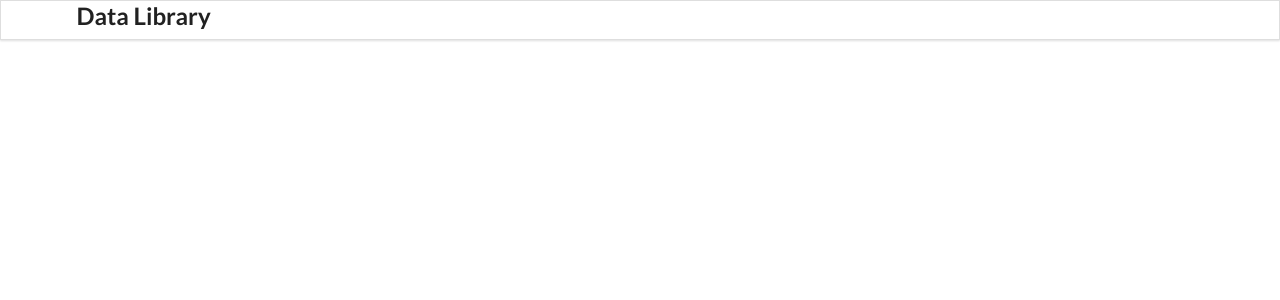
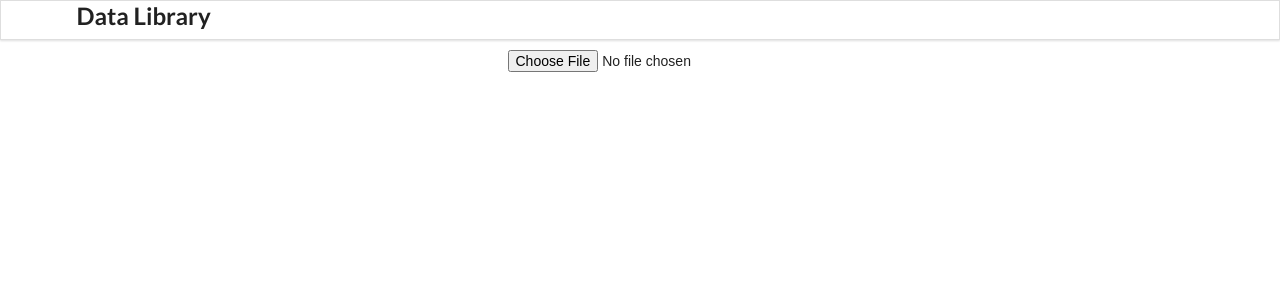
Before and after one commit to jiangmichael1/dot_geocoder, a React (Create React App) app: page /parseExcel in a window 1280 px wide. Before the commit this address had no page. Shown: the top 300 px of the page. Built offline with nearby package versions, Linux system fonts and the light colour scheme.

Commit message:
Got spreadsheet to log successfully

```diff
--- a/package.json
+++ b/package.json
@@ -8,6 +8,7 @@
     "@testing-library/react": "^13.4.0",
     "@testing-library/user-event": "^13.5.0",
     "axios": "^1.3.4",
+    "exceljs": "^4.3.0",
     "express": "^4.18.2",
     "http-proxy-middleware": "^2.0.6",
     "ol": "^7.3.0",
--- a/src/App.css
+++ b/src/App.css
@@ -64,3 +64,7 @@ body {
   left: 50%;
   width: 50%;
 }
+
+.parseHeader {
+  margin-top: 20%;
+}
--- a/src/App.js
+++ b/src/App.js
@@ -4,6 +4,7 @@ import Header from './containers/Header';
 import DataListing from './containers/DataListing';
 import DataDetail from './containers/DataDetail';
 import RenderedMap from './containers/Maps/OpenLayer'
+import { ParseExcel } from './containers/Excel/ParseExcel';
 
 function App() {
   return (
@@ -14,6 +15,7 @@ function App() {
         <Routes>
           <Route path="/" exact element={<DataListing />} />
           <Route path="/data/:dataId" exact element={< DataDetail />} />
+          <Route path="/parseExcel" exact element={< ParseExcel />} />
           <Route>404 Not Found</Route>
         </Routes>
       </Router>
--- /dev/null
+++ b/src/containers/Excel/ParseExcel.jsx
@@ -0,0 +1,21 @@
+import React from "react";
+import * as XLSX from "xlsx";
+
+
+export const ParseExcel = () => {
+
+    const handleFile = async (e) => {
+        const file = e.target.files[0];
+        const data = await file.arrayBuffer();
+        const workbook = XLSX.read(data)
+
+        console.log(workbook);
+    }
+
+    return (
+        <div>
+            <h1 class="parseHeader">Parse Excel</h1>
+            <input type="file" onChange={(e) => handleFile(e)} />
+        </div>
+    )
+}
```
Also changed, not shown: 1 other file (tests, documents, lock files or other folders).
